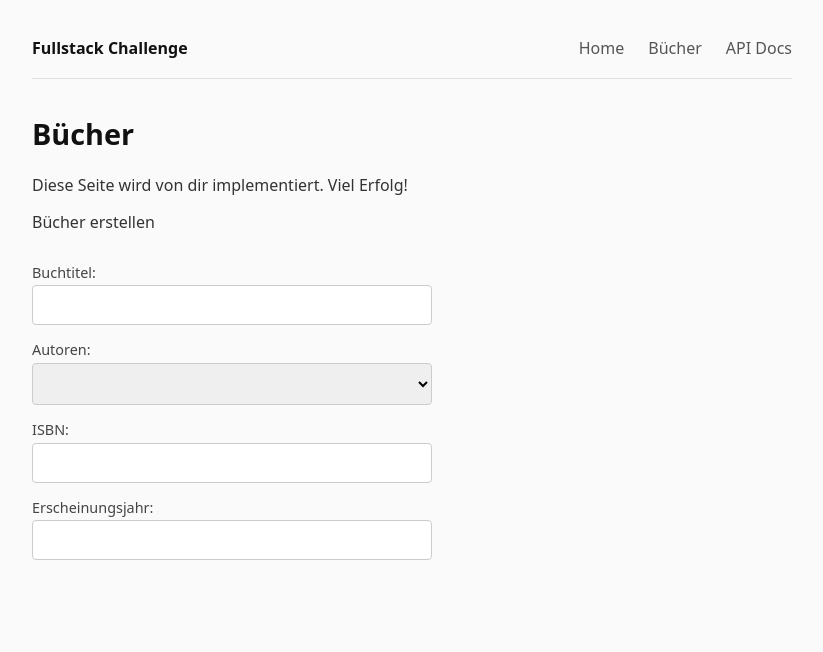
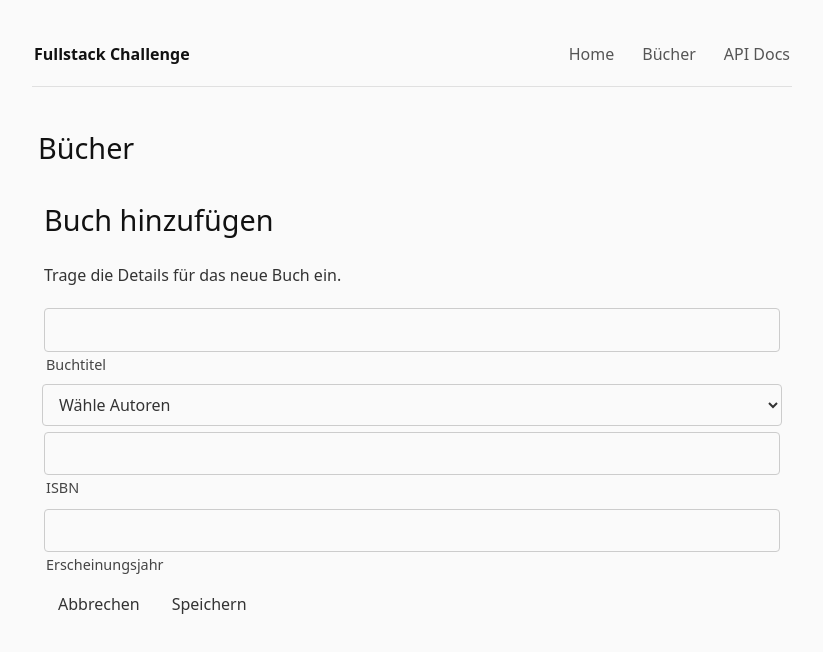
Before and after one commit to SebastianDevOp/Fullstack-Challenge-Buchverwaltung, a Next.js app in the folder packages/web/: page /books in a window 1280 px wide. Shown: the top 652 px of the page, without its empty margins (228-1051 px from the left). Built offline with nearby package versions, Linux system fonts and the light colour scheme.

Commit message:
added tailwindcss and changed style

```diff
--- a/package.json
+++ b/package.json
@@ -20,5 +20,10 @@
   },
   "devDependencies": {
     "@biomejs/biome": "2.4.14"
+  },
+  "dependencies": {
+    "@tailwindcss/postcss": "^4.3.0",
+    "postcss": "^8.5.15",
+    "tailwindcss": "^4.3.0"
   }
 }
--- a/packages/web/src/app/books/page.tsx
+++ b/packages/web/src/app/books/page.tsx
@@ -1,15 +1,48 @@
 "use client";
 
 import { Bookform } from "@/components/BookForm";
+import { useState } from "react";
 
 export default function BooksPage() {
-  const initialValue = {};
+  const [authors] = useState<Author[]>([
+    { id: 1, name: "J.K. Rowling" },
+    { id: 2, name: "George Orwell" },
+    { id: 3, name: "J.R.R. Tolkien" },
+    { id: 4, name: "Jane Austen" },
+    { id: 5, name: "F. Scott Fitzgerald" },
+    { id: 6, name: "Mary Shelley" },
+    { id: 7, name: "Stephen King" },
+    { id: 8, name: "Agatha Christie" },
+    { id: 9, name: "Isaac Asimov" },
+    { id: 10, name: "Arthur Conan Doyle" },
+  ]);
+
+  const [books, setBooks] = useState<Book[]>([
+    {
+      id: 1,
+      title: "Harry Potter und der Stein der Weisen",
+      authorId: 1,
+      isbn: 9783551551672,
+      year: 1997,
+    },
+    { id: 2, title: "1984", authorId: 2, isbn: 9783548225623, year: 1949 },
+    { id: 3, title: "Der Herr der Ringe", authorId: 3, isbn: 9783608939849, year: 1954 },
+    { id: 4, title: "Stolz und Vorurteil", authorId: 4, year: 1813 },
+    { id: 5, title: "Der große Gatsby", authorId: 5, year: 1925 },
+    { id: 6, title: "Frankenstein", authorId: 6, year: 1818 },
+    { id: 7, title: "Shining", authorId: 7, year: 1977 },
+    { id: 8, title: "Mord im Orient-Express", authorId: 8, year: 1934 },
+    { id: 9, title: "Foundation", authorId: 9, year: 1951 },
+    { id: 10, title: "Eine Studie in Scharlachrot", authorId: 10, year: 1887 },
+  ]);
+  const handleSubmit = () => {
+    console.log();
+  };
 
   return (
     <div>
       <h1>Bücher</h1>
-      <p>Diese Seite wird von dir implementiert. Viel Erfolg!</p>
-      <Bookform initialValue={initialValue} />
+      <Bookform authors={authors} onSubmit={handleSubmit} />
     </div>
   );
 }
--- a/packages/web/src/app/globals.css
+++ b/packages/web/src/app/globals.css
@@ -1,7 +1,9 @@
+@import "tailwindcss";
+
 * {
   box-sizing: border-box;
   margin: 0;
-  padding: 0;
+  padding: 2px;
 }
 
 body {
@@ -111,13 +113,6 @@ select:focus {
   border-color: #0066cc;
 }
 
-form {
-  display: flex;
-  flex-direction: column;
-  gap: 12px;
-  max-width: 400px;
-  margin-bottom: 32px;
-}
 
 label {
   font-weight: 500;
@@ -131,7 +126,6 @@ button {
   border-radius: 4px;
   font-size: 1rem;
   font-family: inherit;
-  cursor: pointer;
 }
 
 button.primary {
--- a/packages/web/src/components/BookForm.tsx
+++ b/packages/web/src/components/BookForm.tsx
@@ -1,9 +1,9 @@
-"use Client";
+"use client";
 
 import { useState } from "react";
 import { Input } from "./ui/Input";
-import { title } from "node:process";
 import { Select } from "./ui/Select";
+import { Button } from "./ui/Button";
 
 interface BookFormData {
   title?: string;
@@ -12,17 +12,24 @@ interface BookFormData {
   year?: number;
 }
 
-type BookformProps = {
-  initialValue?: BookFormData;
+export type BookformProps = {
+  initialValues?: BookFormData;
   authors: { id: number | string; name: string }[];
   onSubmit: (values: BookFormData) => Promise<void> | void;
   submitLabel?: string;
 };
 
-export const Bookform = ({ initialValue, authors, onSubmit }: BookformProps) => {
-  const [formData, SetFormData] = useState<BookFormData>(initialValue);
+export const Bookform = ({
+  initialValues,
+  authors,
+  onSubmit,
+  submitLabel = "Speichern",
+}: BookformProps) => {
+  const [formData, SetFormData] = useState<BookFormData>(initialValues);
 
-  const handleChange = (e: React.ChangeEvent<HTMLInputElement>) => {
+  const handleChange = (
+    e: React.ChangeEvent<HTMLInputElement> | React.ChangeEvent<HTMLSelectElement>,
+  ) => {
     const { name, value } = e.target;
 
     SetFormData((prev) => ({
@@ -33,10 +40,22 @@ export const Bookform = ({ initialValue, authors, onSubmit }: BookformProps) =>
     console.log(formData);
   };
 
+  const handleSubmit = async (e: React.FormEvent<HTMLFormElement>) => {
+    e.preventDefault();
+
+    // Hier muss ich noch Schauen was ich genau machen soll
+  };
+
   return (
-    <div className="form-container">
-      <form onSubmit={onSubmit}>
-        <p>Bücher erstellen</p>
+    <div className="w-full max-w-lg mx-auto mt-12 bg-white rounded-2xl shadow-xl border border-gray-100">
+      <form onSubmit={handleSubmit} className="flex flex-col gap-4">
+        <div className="mb-2">
+          <h1 className="text-2xl font-bold text-gray-800 text-center">Buch hinzufügen</h1>
+          <p className="text-sm text-gray-500 mt-1 text-center">
+            Trage die Details für das neue Buch ein.
+          </p>
+        </div>
+
         <Input
           label="Buchtitel"
           name="title"
@@ -48,9 +67,12 @@ export const Bookform = ({ initialValue, authors, onSubmit }: BookformProps) =>
           label="Autoren"
           name="authors"
           value={formData?.authorId}
-          onChange={() => console.log("hallo")}
+          onChange={handleChange}
           required={true}
-          options={authors}
+          options={authors.map((author) => ({
+            value: author.id,
+            label: author.name,
+          }))}
         />
         <Input
           label="ISBN"
@@ -66,6 +88,15 @@ export const Bookform = ({ initialValue, authors, onSubmit }: BookformProps) =>
           onChange={handleChange}
           required={false}
         />
+        <div className="pt-6 flex justify-between w-full">
+          <Button variant="danger" type="button" disabled={false}>
+            Abbrechen
+          </Button>
+
+          <Button variant="primary" type="submit" disabled={false}>
+            {submitLabel}
+          </Button>
+        </div>
       </form>
     </div>
   );
--- a/packages/web/src/components/ui/Button.tsx
+++ b/packages/web/src/components/ui/Button.tsx
@@ -7,37 +7,20 @@ type ButtonProps = {
 };
 
 export const Button = ({ variant, type, onClick, disabled, children }: ButtonProps) => {
-  const primaryStyle = {
-    color: "white",
-    backgroundColor: " #007bff",
-    border: "none",
-    padding: "10 px 20px",
-    borderRadius: "5px",
-    cursor: "pointer",
-  };
+  const primaryStyle =
+    "text-white bg-gradient-to-r from-blue-500 via-blue-600 to-blue-700 hover:bg-gradient-to-br focus:ring-4 focus:outline-none focus:ring-blue-300 dark:focus:ring-blue-800 shadow-lg shadow-blue-500/50 dark:shadow-lg dark:shadow-blue-800/80 font-medium rounded-base text-sm px-4 py-2.5 text-center leading-5";
 
-  const dangerStyle = {
-    color: "white",
-    backgroundColor: "#dc3545",
-    border: "none",
-    padding: "10 px 20px",
-    borderRadius: "5px",
-    cursor: "pointer",
-  };
+  const dangerStyle =
+    "text-white bg-gradient-to-r from-red-400 via-red-500 to-red-600 hover:bg-gradient-to-br focus:ring-4 focus:outline-none focus:ring-red-300 dark:focus:ring-red-800 shadow-lg shadow-red-500/50 dark:shadow-lg dark:shadow-red-800/80 font-medium rounded-base text-sm px-4 py-2.5 text-center leading-5";
 
-  const disabledStyle = {
-    backgroundColor: "#cccccc",
-    cursor: "not-allowed",
-  };
+  const disabledStyle =
+    "text-gray-400 bg-gray-200 dark:bg-gray-700 dark:text-gray-500 cursor-not-allowed font-medium rounded-base text-sm px-4 py-2.5 text-center leading-5";
 
-  const style = Object.assign(
-    {},
-    variant === "primary" ? primaryStyle : dangerStyle,
-    disabled ? disabledStyle : {},
-  );
+  const basisStyle = variant === "primary" ? primaryStyle : dangerStyle;
+  const finalStyle = disabled ? disabledStyle : basisStyle;
 
   return (
-    <button style={style} type={type} disabled={disabled} onClick={onClick}>
+    <button className={finalStyle} type={type} disabled={disabled} onClick={onClick}>
       {children}
     </button>
   );
--- a/packages/web/src/components/ui/Input.tsx
+++ b/packages/web/src/components/ui/Input.tsx
@@ -2,19 +2,33 @@ type InputProps = {
   label: string;
   name: string;
   value: string;
-  onChange: () => void;
+  onChange: (e: React.ChangeEvent<HTMLInputElement>) => void;
   type?: "text";
   required?: boolean;
   error?: string;
 };
 
-export const Input = ({ label, value, onChange, required }: InputProps) => {
+export const Input = ({ label, value, onChange, required, error }: InputProps) => {
   return (
-    <div className="input-container">
-      <label htmlFor={label}>
-        {`${label}: `}
-        <input id={label} type="text" value={value} onChange={onChange} required={required} />
-      </label>
+    <div className="w-full">
+      <div className="relative">
+        <input
+          className="peer w-full bg-transparent placeholder:text-slate-400 text-slate-700 text-sm border border-slate-200 rounded-md px-3 py-2 transition duration-300 ease focus:outline-none focus:border-slate-400 hover:border-slate-300 shadow-sm focus:shadow"
+          id={label}
+          type="text"
+          value={value}
+          onChange={onChange}
+          required={required}
+          placeholder=" "
+        />
+        <label
+          className="absolute cursor-text bg-white px-1 left-2.5 top-2.5 text-slate-400 text-sm transition-all transform origin-left
+          peer-focus:-top-2 peer-focus:left-2.5 peer-focus:text-xs peer-focus:text-slate-400 peer-focus:scale-90
+          peer-[:not(:placeholder-shown)]:-top-2 peer-[:not(:placeholder-shown)]:left-2.5 peer-[:not(:placeholder-shown)]:text-xs peer-[:not(:placeholder-shown)]:scale-90"
+          htmlFor={label}
+        >{`${label}`}</label>
+        {error && <p className="text-red-500 text-xs mt-1 ml-1">{error}</p>}
+      </div>
     </div>
   );
 };
--- a/packages/web/src/components/ui/Select.tsx
+++ b/packages/web/src/components/ui/Select.tsx
@@ -1,25 +1,35 @@
+import React from "react";
+
 type SelectProps = {
   label: string;
   name: string;
-  value: number;
-  onChange: () => void;
+  value?: string | number;
+  onChange: (e: React.ChangeEvent<HTMLSelectElement>) => void;
   options: { value: string | number; label: string }[];
   required?: boolean;
 };
 
 export const Select = ({ label, name, value, onChange, required, options }: SelectProps) => {
   return (
-    <div className="select-container">
-      <label htmlFor={label}>
-        {`${label}: `}
-        <select name={name} id={label} value={value} onChange={onChange} required={required}>
+    <div className="w-full ">
+      <select
+        className="block py-2.5 px-0 w-full text-sm text-gray-400 bg-transparent border-0 border-b-2 border-gray-300 appearance-none focus:outline-none focus:ring-0 focus:border-blue-600 peer"
+        name={name}
+        id={name}
+        value={value ?? ""}
+        onChange={onChange}
+        required={required}
+      >
+        <option value="" disabled>
+          {`Wähle ${label}`}
+        </option>
+
         {options?.map((option) => (
           <option key={option.value} value={option.value}>
             {option.label}
           </option>
         ))}
       </select>
-      </label>
     </div>
   );
 };
```
Also changed, not shown: postcss.config.mjs (added, +7 -0 lines), 2 other files (tests, documents, lock files or other folders). Lines whose indentation alone changed are shown as unchanged.
